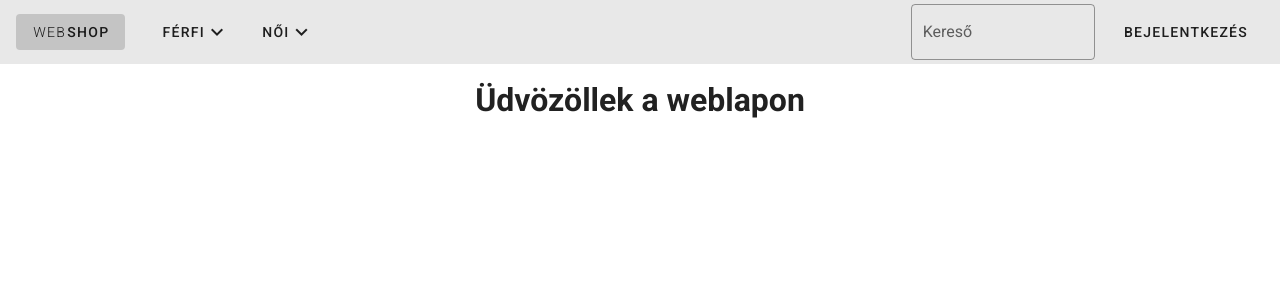
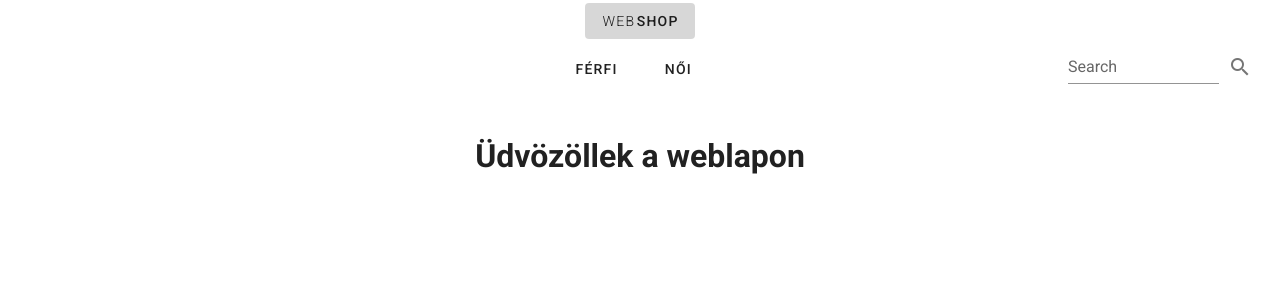
Before and after one commit to narwhal99/webshop, a Vue app in the folder client/: page / in a window 1280 px wide. Shown: the top 300 px of the page. Built offline with nearby package versions, Linux system fonts and the light colour scheme.

Commit message:
2 row toolbar. center content

```diff
--- a/client/src/components/navbar/navbar.vue
+++ b/client/src/components/navbar/navbar.vue
@@ -1,30 +1,34 @@
 <template>
   <nav>
-    <v-toolbar color="#E8E8E8" flat>
-      <v-toolbar-title class="text-uppercase pr-5">
+    <v-toolbar class="pa-0" height="120" flat>
+      <v-col>
+        <v-row justify="center">
           <v-btn to="/" text>
             <span class="font-weight-light">Web</span>
             <span>Shop</span>
           </v-btn>
-      </v-toolbar-title>
+        </v-row>
+        <v-row>
+          <v-col cols="2"> </v-col>
+          <v-col cols="8" class="d-flex justify-center">
             <v-menu
+              min-width="100%"
               open-on-hover
-        bottom
-        origin="top"
               transition="slide-y-transition"
               offset-y
             >
               <template v-slot:activator="{ on }">
-          <v-btn text v-on="on">
-            Férfi
-            <v-icon>keyboard_arrow_down</v-icon>
-          </v-btn>
+                <v-btn text v-on="on" class="mr-3"> Férfi </v-btn>
               </template>
-        <v-list flat color="#f1faee">
-          <v-row>
-            <v-col v-for="(subheader, i) in man" :key="i">
+              <v-list class="mx-5 mt-2" flat>
+                <v-row justify="center">
+                  <v-col v-for="(subheader, i) in man" :key="i" cols="3">
                     <v-list-item-group>
-                <v-subheader>{{ subheader.title }}</v-subheader>
+                      <v-col>
+                        <v-list-item-title class="font-weight-bold">{{
+                          subheader.title
+                        }}</v-list-item-title>
+                      </v-col>
                       <v-list-item
                         v-for="(subitem, i) in subheader.subitems"
                         :key="i"
@@ -41,23 +45,23 @@
               </v-list>
             </v-menu>
             <v-menu
+              min-width="100%"
               open-on-hover
-        bottom
-        origin="top"
               transition="slide-y-transition"
               offset-y
             >
               <template v-slot:activator="{ on }">
-          <v-btn text v-on="on">
-            Női
-            <v-icon>keyboard_arrow_down</v-icon>
-          </v-btn>
+                <v-btn text v-on="on" class="mr-3"> Női </v-btn>
               </template>
-        <v-list flat color="#f1faee">
-          <v-row>
-            <v-col v-for="(subheader, i) in woman" :key="i">
+              <v-list class="mx-5 mt-2" flat>
+                <v-row justify="center">
+                  <v-col v-for="(subheader, i) in woman" :key="i" cols="3">
                     <v-list-item-group>
-                <v-subheader>{{ subheader.title }}</v-subheader>
+                      <v-col>
+                        <v-list-item-title class="font-weight-bold">{{
+                          subheader.title
+                        }}</v-list-item-title>
+                      </v-col>
                       <v-list-item
                         v-for="(subitem, i) in subheader.subitems"
                         :key="i"
@@ -73,11 +77,15 @@
                 </v-row>
               </v-list>
             </v-menu>
-      <v-spacer />
-      <v-col cols="2">
-        <v-text-field outlined hide-details label="Kereső"></v-text-field>
           </v-col>
-      <v-btn text>Bejelentkezés</v-btn>
+          <v-col cols="2" class="d-flex justify-end">
+            <v-text-field
+              append-outer-icon="search"
+              label="Search"
+            ></v-text-field>
+          </v-col>
+        </v-row>
+      </v-col>
     </v-toolbar>
   </nav>
 </template>
@@ -88,3 +96,9 @@ export default {
   mixins: [navcontent],
 };
 </script>
+
+<style scoped>
+.v-menu__content {
+  box-shadow: none;
+}
+</style>
--- a/client/src/views/contentDisplay.vue
+++ b/client/src/views/contentDisplay.vue
@@ -1,5 +1,5 @@
 <template>
-  <v-row justify="center">
+  <v-row justify="center" color="black">
     <template v-for="group in getContent">
       <v-col sm="6" md="3" v-for="product in group.product" :key="product._id">
         <productCard :group_name="group.name" :group_price="group.price" :product="product" />
```
Lines whose indentation alone changed are shown as unchanged.
